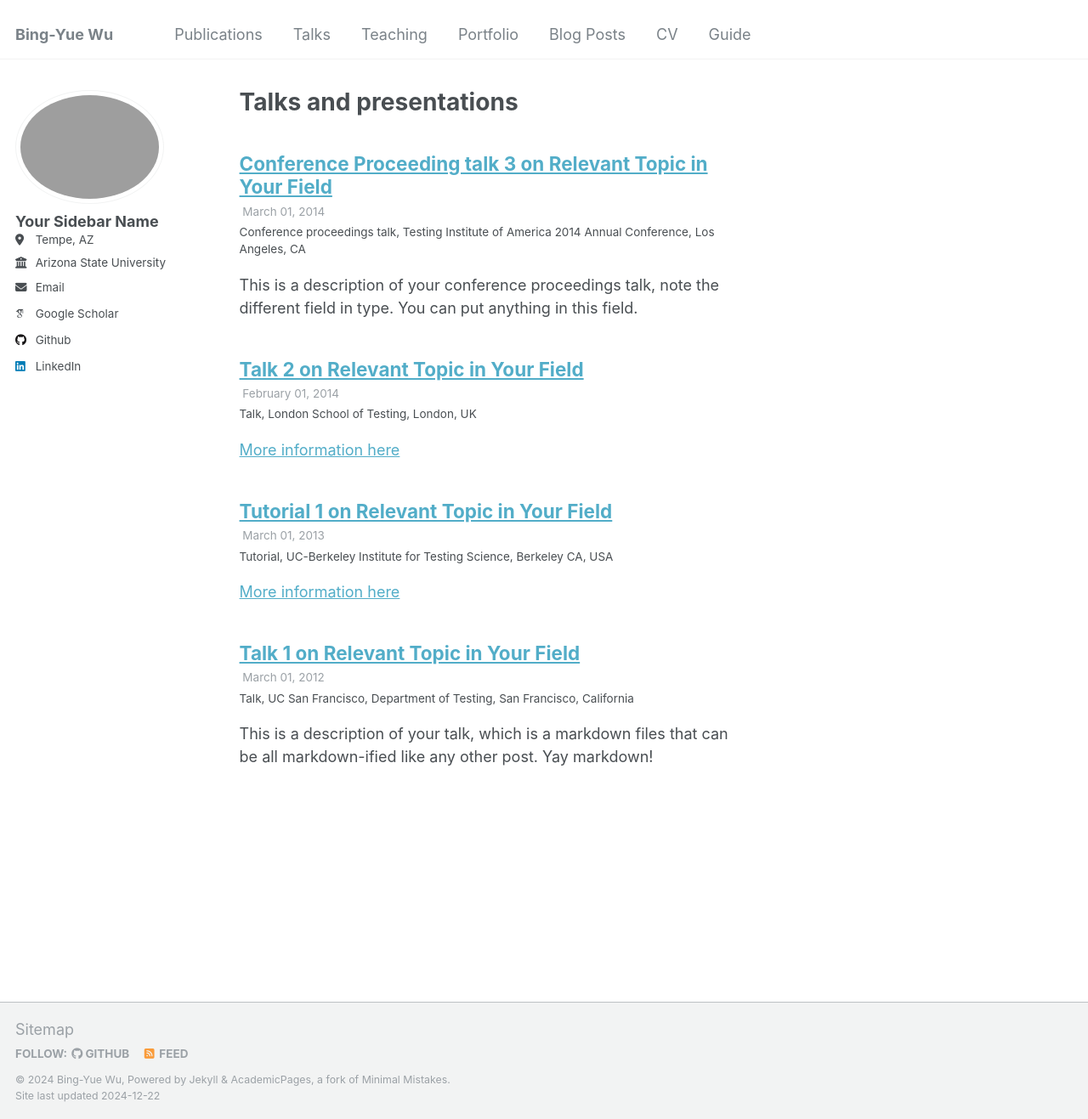
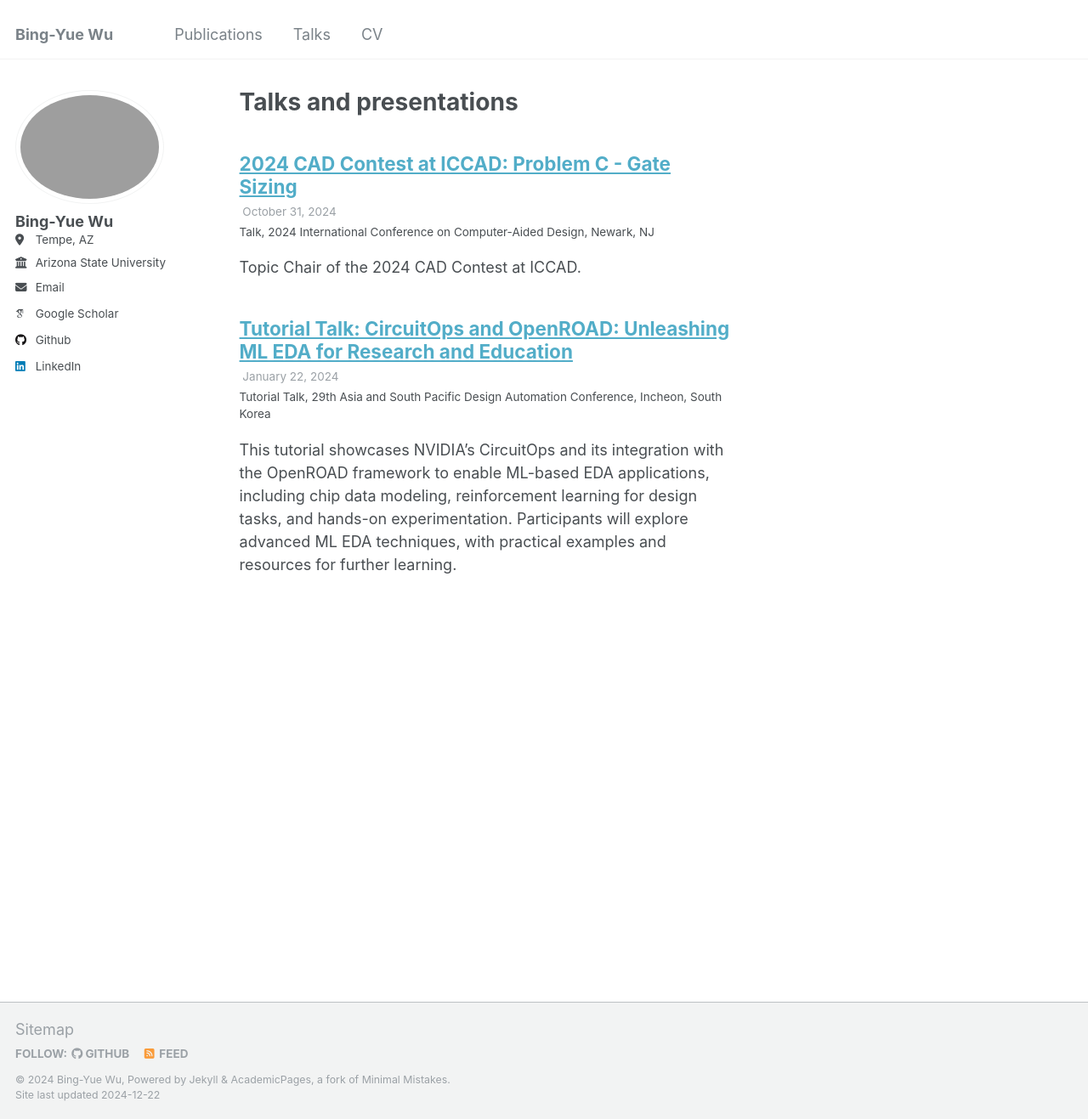
Before and after one commit to bingyuew/bingyuew.github.io, a Jekyll site: the page built from _pages/talks.html, in a window 1280 px wide and 1317 px high. Shown: the whole window at 85% size. Built offline with Jekyll 4.4.1, drawn with Linux system fonts in a browser that asks for light colours; some web fonts are replaced.

Commit message:
update website
Signed-off-by: Bing-Yue Wu <bingyuew@Bing-Yues-MacBook-Air.local>

```diff
--- a/_config.yml
+++ b/_config.yml
@@ -22,7 +22,7 @@ repository               : "bingyuew/bingyuew.github.io"
 author:
   # Biographic information
   avatar           : "profile.png"
-  name             : "Your Sidebar Name"
+  name             : "Bing-Yue Wu"
   pronouns         : # example: "she/her"
   bio              : # "Short biography for the left-hand sidebar"
   location         : "Tempe, AZ"
@@ -32,7 +32,7 @@ author:
 
   # Academic websites
   arxiv            : # URL - Update with the correct link to your profile
-  googlescholar    : "https://scholar.google.com/citations?user=rdJfTbUAAAAJ&hl=zh-TW"
+  googlescholar    : "https://scholar.google.com/citations?user=rdJfTbUAAAAJ&hl"
   impactstory      : # URL
   orcid            : # "http://orcid.org/yourorcidurl"
   semantic         : # URL
@@ -87,7 +87,7 @@ publication_category:
 teaser                   :  # filename of teaser fallback teaser image placed in /images/, .e.g. "500x300.png"
 breadcrumbs              : false # true, false (default)
 words_per_minute         : 160
-future                   : true
+future                   : false
 read_more                : "disabled" # if enabled, adds "Read more" links to excerpts
 talkmap_link             : false #change to true to add link to talkmap on talks page
 comments:
@@ -213,13 +213,13 @@ kramdown:
 # These settings control the types of collections used by the template
 collections:
   teaching:
-    output: true
+    output: false
     permalink: /:collection/:path/
   publications:
     output: true
     permalink: /:collection/:path/
   portfolio:
-    output: true
+    output: false
     permalink: /:collection/:path/
   talks:
     output: true
@@ -303,6 +303,7 @@ plugins:
   - jekyll-paginate
   - jekyll-sitemap
   - jemoji
+  - jekyll-redirect-from
 
 # Mimic GitHub Pages with --safe
 whitelist:
--- a/_data/navigation.yml
+++ b/_data/navigation.yml
@@ -11,17 +11,5 @@ main:
   - title: "Talks"
     url: /talks/
 
-  - title: "Teaching"
-    url: /teaching/
-
-  - title: "Portfolio"
-    url: /portfolio/
-
-  - title: "Blog Posts"
-    url: /year-archive/
-
   - title: "CV"
     url: /cv/
-
-  - title: "Guide"
-    url: /markdown/
--- a/_pages/cv.md
+++ b/_pages/cv.md
@@ -1,64 +1,9 @@
 ---
-layout: archive
-title: "CV"
+layout: null
 permalink: /cv/
-author_profile: true
-redirect_from:
-  - /resume
 ---
-
-{% include base_path %}
-
-Education
-======
-* Ph.D in Version Control Theory, GitHub University, 2018 (expected)
-* M.S. in Jekyll, GitHub University, 2014
-* B.S. in GitHub, GitHub University, 2012
-
-Work experience
-======
-* Spring 2024: Academic Pages Collaborator
-  * Github University
-  * Duties includes: Updates and improvements to template
-  * Supervisor: The Users
-
-* Fall 2015: Research Assistant
-  * Github University
-  * Duties included: Merging pull requests
-  * Supervisor: Professor Hub
-
-* Summer 2015: Research Assistant
-  * Github University
-  * Duties included: Tagging issues
-  * Supervisor: Professor Git
-
-Skills
-======
-* Skill 1
-* Skill 2
-  * Sub-skill 2.1
-  * Sub-skill 2.2
-  * Sub-skill 2.3
-* Skill 3
-
-Publications
-======
-  <ul>{% for post in site.publications reversed %}
-    {% include archive-single-cv.html %}
-  {% endfor %}</ul>
-
-Talks
-======
-  <ul>{% for post in site.talks reversed %}
-    {% include archive-single-talk-cv.html  %}
-  {% endfor %}</ul>
-
-Teaching
-======
-  <ul>{% for post in site.teaching reversed %}
-    {% include archive-single-cv.html %}
-  {% endfor %}</ul>
-
-Service and leadership
-======
-* Currently signed in to 43 different slack teams
+<!DOCTYPE html>
+<meta charset="utf-8">
+<title>Redirecting to CV</title>
+<meta http-equiv="refresh" content="0; URL=../files/CV.pdf">
+<link rel="canonical" href="../files/CV.pdf">
--- a/_talks/2012-03-01-talk-1.md
+++ /dev/null
@@ -1,11 +0,0 @@
----
-title: "Talk 1 on Relevant Topic in Your Field"
-collection: talks
-type: "Talk"
-permalink: /talks/2012-03-01-talk-1
-venue: "UC San Francisco, Department of Testing"
-date: 2012-03-01
-location: "San Francisco, California"
----
-
-This is a description of your talk, which is a markdown files that can be all markdown-ified like any other post. Yay markdown!
--- a/_talks/2013-03-01-tutorial-1.md
+++ /dev/null
@@ -1,13 +0,0 @@
----
-title: "Tutorial 1 on Relevant Topic in Your Field"
-collection: talks
-type: "Tutorial"
-permalink: /talks/2013-03-01-tutorial-1
-venue: "UC-Berkeley Institute for Testing Science"
-date: 2013-03-01
-location: "Berkeley CA, USA"
----
-
-[More information here](http://exampleurl.com)
-
-This is a description of your tutorial, note the different field in type. This is a markdown files that can be all markdown-ified like any other post. Yay markdown!
--- a/_talks/2014-02-01-talk-2.md
+++ /dev/null
@@ -1,13 +0,0 @@
----
-title: "Talk 2 on Relevant Topic in Your Field"
-collection: talks
-type: "Talk"
-permalink: /talks/2014-02-01-talk-2
-venue: "London School of Testing"
-date: 2014-02-01
-location: "London, UK"
----
-
-[More information here](http://example2.com)
-
-This is a description of your talk, which is a markdown files that can be all markdown-ified like any other post. Yay markdown!
--- a/_talks/2014-03-01-talk-3.md
+++ /dev/null
@@ -1,11 +0,0 @@
----
-title: "Conference Proceeding talk 3 on Relevant Topic in Your Field"
-collection: talks
-type: "Conference proceedings talk"
-permalink: /talks/2014-03-01-talk-3
-venue: "Testing Institute of America 2014 Annual Conference"
-date: 2014-03-01
-location: "Los Angeles, CA"
----
-
-This is a description of your conference proceedings talk, note the different field in type. You can put anything in this field.
--- /dev/null
+++ b/_talks/2024-01-22.md
@@ -0,0 +1,14 @@
+---
+title: "Tutorial Talk: CircuitOps and OpenROAD: Unleashing ML EDA for Research and Education"
+collection: talks
+type: "Tutorial Talk"
+permalink: /talks/2024-01-22-aspdac
+venue: "29th Asia and South Pacific Design Automation Conference"
+date: 2024-01-22
+location: "Incheon, South Korea"
+---
+
+This tutorial showcases NVIDIA's CircuitOps and its integration with the OpenROAD framework to enable ML-based EDA applications, including chip data modeling, reinforcement learning for design tasks, and hands-on experimentation. Participants will explore advanced ML EDA techniques, with practical examples and resources for further learning.
+
+[Conference Link](https://www.aspdac.com/aspdac2024/tutorial/index.html)
+[Tutorial Github](https://github.com/ASU-VDA-Lab/ASP-DAC24-Tutorial)
--- /dev/null
+++ b/_talks/2024-10-31.md
@@ -0,0 +1,14 @@
+---
+title: "2024 CAD Contest at ICCAD: Problem C - Gate Sizing"
+collection: talks
+type: "Talk"
+permalink: /talks/2024-10-31-iccad
+venue: "2024 International Conference on Computer-Aided Design"
+date: 2024-10-31
+location: "Newark, NJ"
+---
+
+Topic Chair of the 2024 CAD Contest at ICCAD.
+
+[Contest Link](https://www.iccad-contest.org/2024/)
+[Benchmarks Link](https://github.com/ASU-VDA-Lab/2024_ICCAD_Contest_Gate_Sizing_Benchmark)
```
Also changed, not shown: _pages/portfolio.html (deleted, +0 -13 lines), _pages/teaching.html (deleted, +0 -12 lines), 8 other files.
